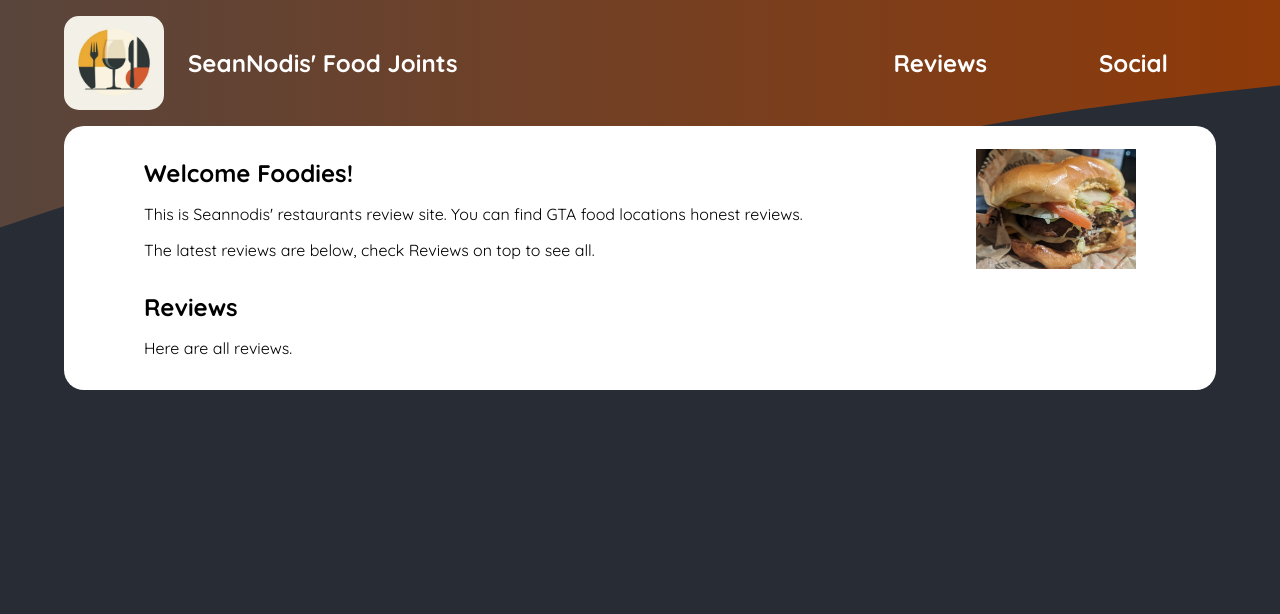
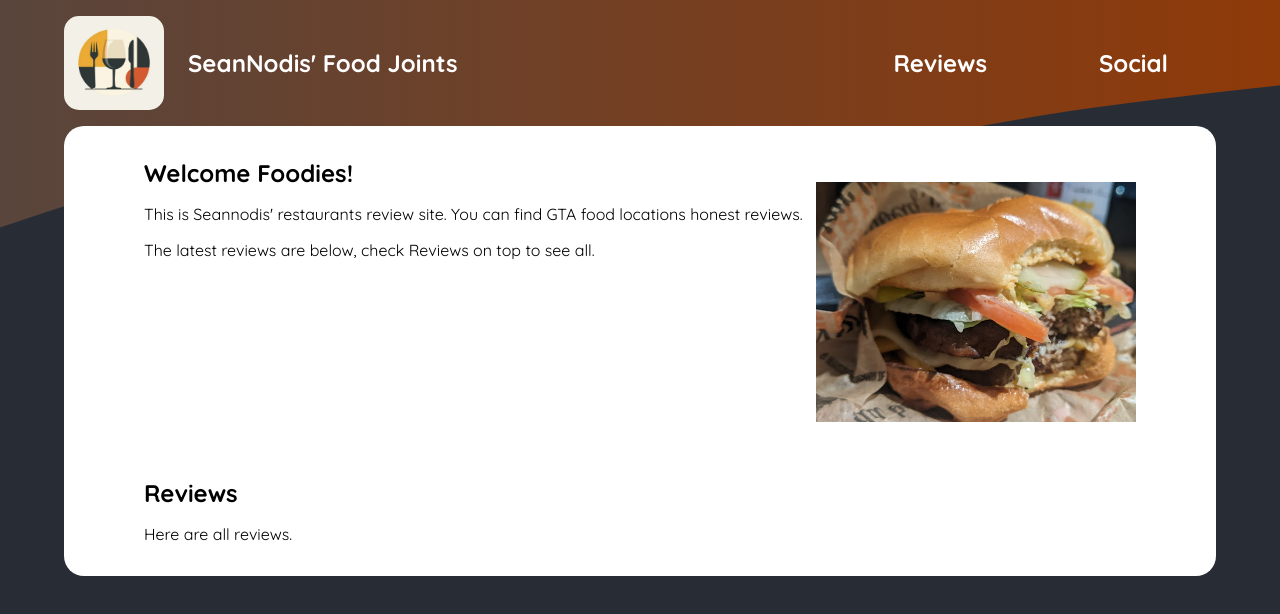
Before and after one commit to sean-xiao-zhao7/nextjs-meals, a Next.js app: page / in a window 1280 px wide. Shown: the top 614 px of the page. Built offline with nearby package versions, Linux system fonts and the light colour scheme; no server answers; the database is empty.

Commit message:
Place image on right but bigger

```diff
--- a/components/slideshow/image-slideshow.module.css
+++ b/components/slideshow/image-slideshow.module.css
@@ -1,8 +1,7 @@
 .slideshow {
     position: relative;
-    width: 10rem;
-    height: auto;
-    border-radius: 8px;
+    width: 20rem;
+    height: 20rem;
     overflow: hidden;
 }
 
```
